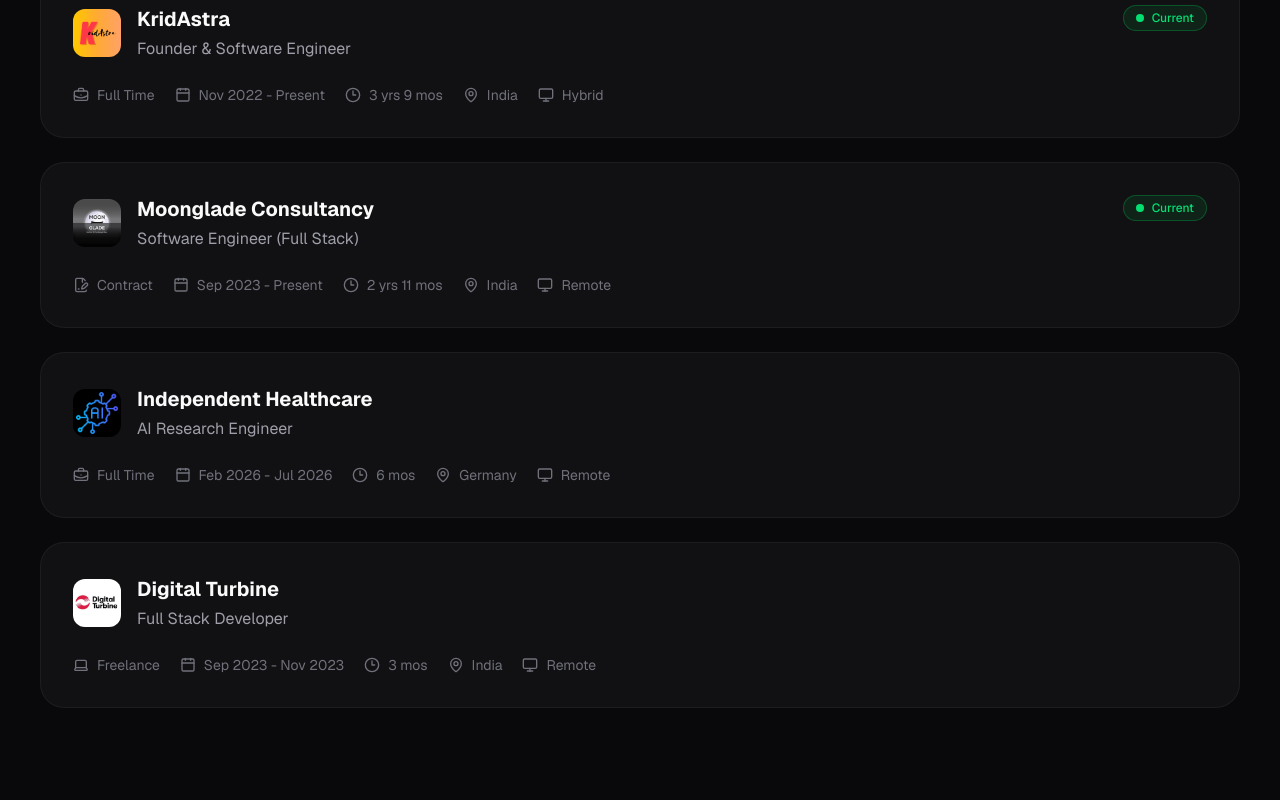
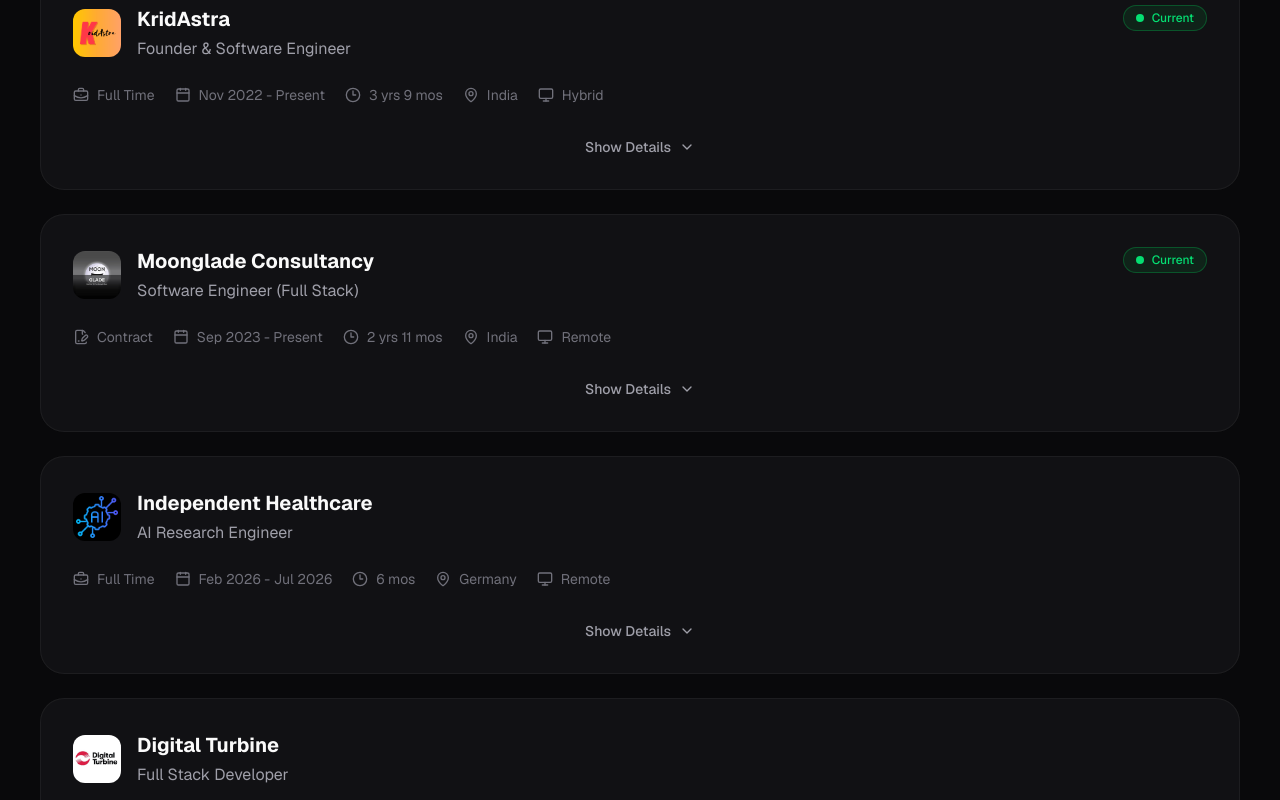
Before and after one commit to devsiddhartha31/devsiddhartha31.github.io, a Next.js app: page / in a window 1280 px wide. Shown: the part 3060-3860 px from the top of the page. Built offline with nearby package versions, Linux system fonts and the light colour scheme.

Commit message:
feat(experience): add expandable footer toggle for details

```diff
--- a/components/experience/ExperienceCard.tsx
+++ b/components/experience/ExperienceCard.tsx
@@ -3,6 +3,7 @@
 import Image from "next/image";
 import { useState } from "react";
 import SkillBadge from "@/components/skills/SkillBadge";
+import { ChevronDown } from "lucide-react";
 
 import {
   Calendar,
@@ -223,6 +224,21 @@
 
       </div>
 
+      <div className="mt-8 text-center text-sm font-medium text-zinc-400 transition-colors hover:text-white">
+        <div className="flex items-center justify-center gap-2">
+          <span>
+            {isContentCollapsed ? "Show Details" : "Hide Details"}
+          </span>
+
+          <ChevronDown
+            size={16}
+            className={`transition-transform duration-300 ${
+              !isContentCollapsed ? "rotate-180" : ""
+            }`}
+          />
+        </div>
+      </div>
+
     </article>
   );
 }
```
